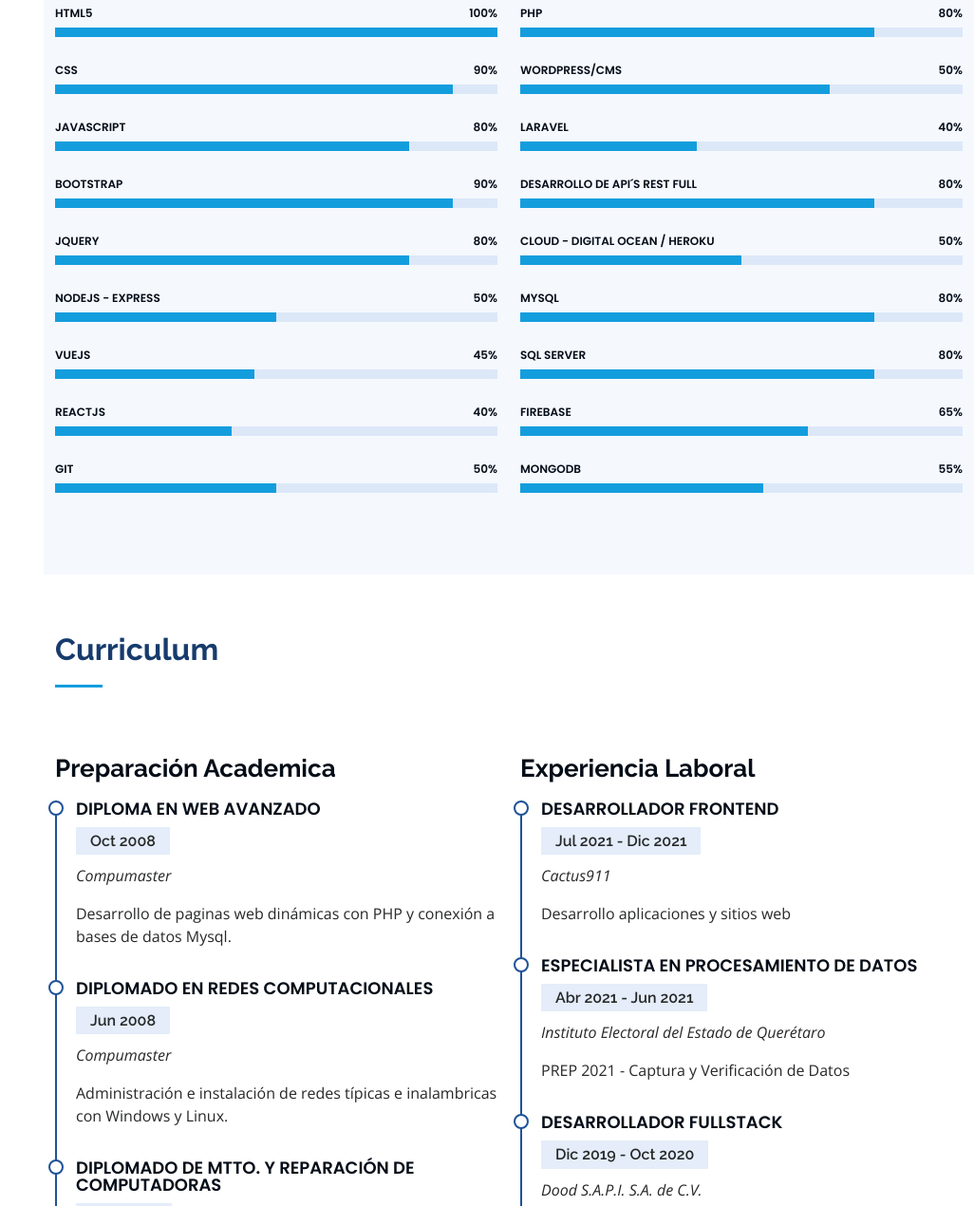
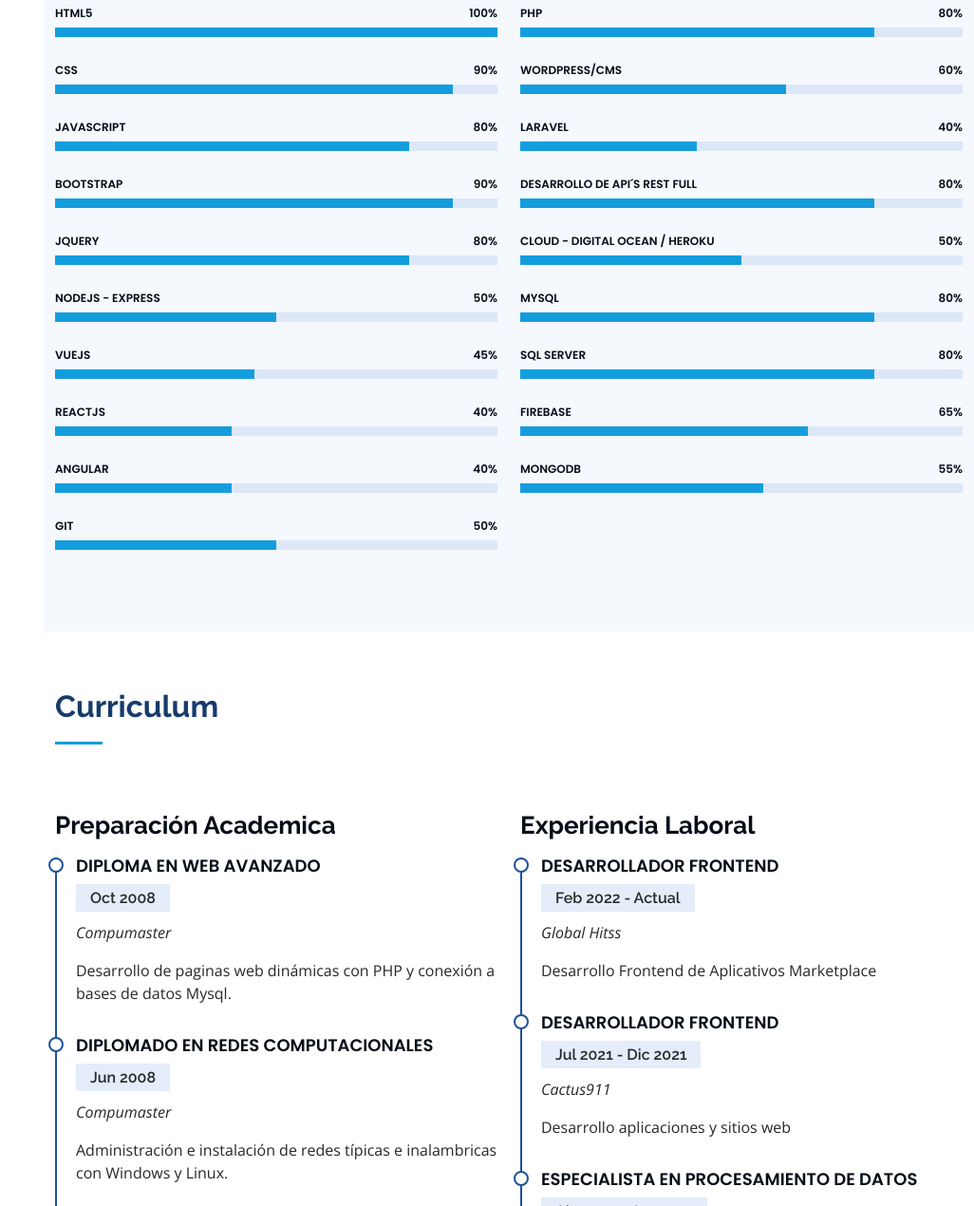
Before and after one commit to memojl/cv, a plain HTML site: page profile/index.html in a window 1280 px wide. Shown: the part 1569-2839 px from the top of the page at 95% size, without its empty margins (254-1280 px from the left). Drawn offline with nearby package versions, Linux system fonts and the light colour scheme; no server answers.

Commit message:
Update 05.09.22.22.14

```diff
--- a/profile/index.html
+++ b/profile/index.html
@@ -157,7 +157,7 @@
               </div>
               <div class="col-lg-6">
                 <ul>
-                  <li><i class="bi bi-chevron-right"></i> <strong>Edad:</strong> <span>42</span></li>
+                  <li><i class="bi bi-chevron-right"></i> <strong>Edad:</strong> <span>43</span></li>
                   <li><i class="bi bi-chevron-right"></i> <strong>Estudios:</strong> <span>TSU en Electrónica y SC</span></li>
                   <li><i class="bi bi-chevron-right"></i> <strong>Email:</strong> <span><a target="_blank" href="mailto:memojl08@gmail.com">memojl08@gmail.com</a></span></li>
                   <!--li><i class="bi bi-chevron-right"></i> <strong>:</strong> <span></span></li-->
@@ -293,6 +293,13 @@
             </div>
 
             <div class="progress">
+              <span class="skill">Angular <i class="val">40%</i></span>
+              <div class="progress-bar-wrap">
+                <div class="progress-bar" role="progressbar" aria-valuenow="40" aria-valuemin="0" aria-valuemax="100"></div>
+              </div>
+            </div>
+
+            <div class="progress">
               <span class="skill">Git <i class="val">50%</i></span>
               <div class="progress-bar-wrap">
                 <div class="progress-bar" role="progressbar" aria-valuenow="50" aria-valuemin="0" aria-valuemax="100"></div>
@@ -313,9 +320,9 @@
             </div>
 
             <div class="progress">
-              <span class="skill">WordPress/CMS <i class="val">50%</i></span>
+              <span class="skill">WordPress/CMS <i class="val">60%</i></span>
               <div class="progress-bar-wrap">
-                <div class="progress-bar" role="progressbar" aria-valuenow="70" aria-valuemin="0" aria-valuemax="100"></div>
+                <div class="progress-bar" role="progressbar" aria-valuenow="60" aria-valuemin="0" aria-valuemax="100"></div>
               </div>
             </div>
 
@@ -421,6 +428,12 @@
 
           <div class="col-lg-6" data-aos="fade-up" data-aos-delay="100">
             <h3 class="resume-title">Experiencia Laboral</h3>
+            <div class="resume-item">
+              <h4>Desarrollador Frontend</h4>
+              <h5>Feb 2022 - Actual</h5>
+              <p><em>Global Hitss </em></p>
+              <p>Desarrollo Frontend de Aplicativos Marketplace</p>
+            </div>
             <div class="resume-item">
               <h4>Desarrollador Frontend</h4>
               <h5>Jul 2021 - Dic 2021</h5>
```
